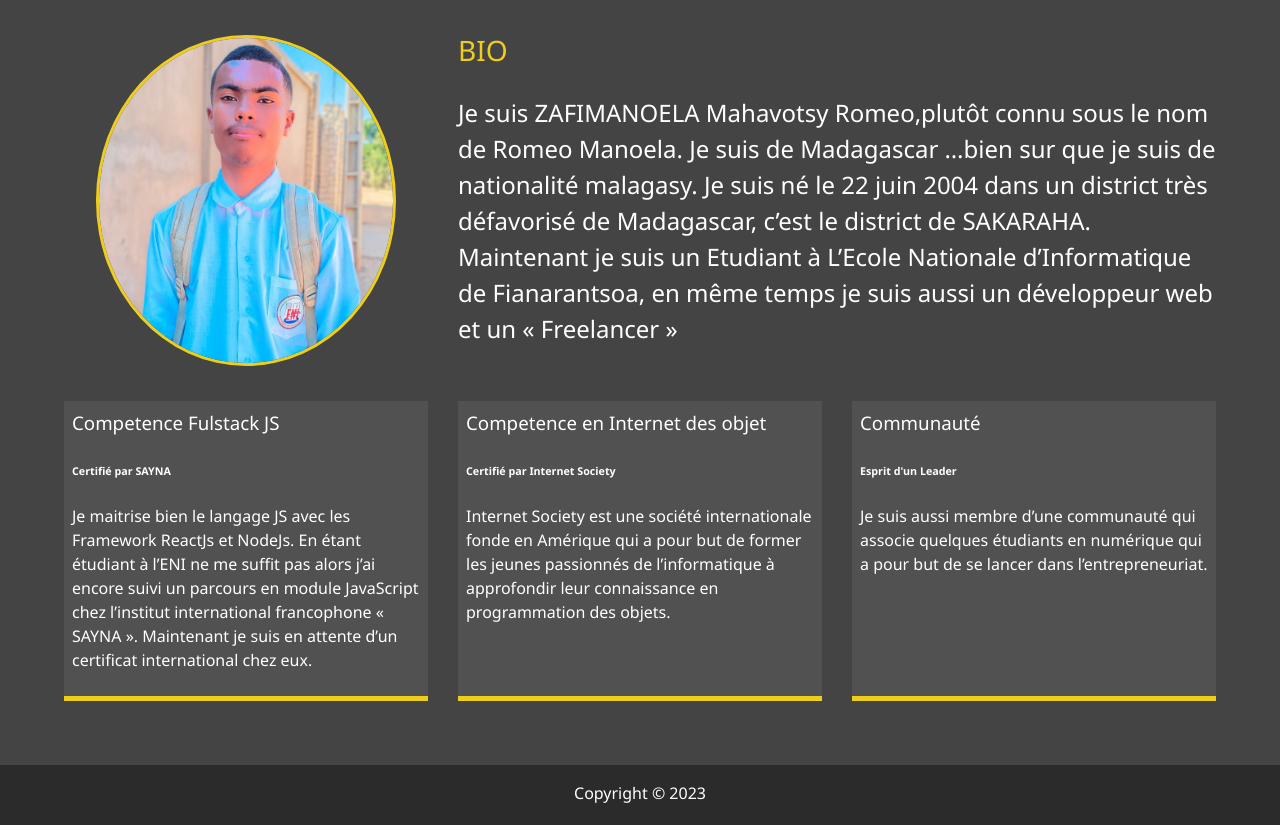
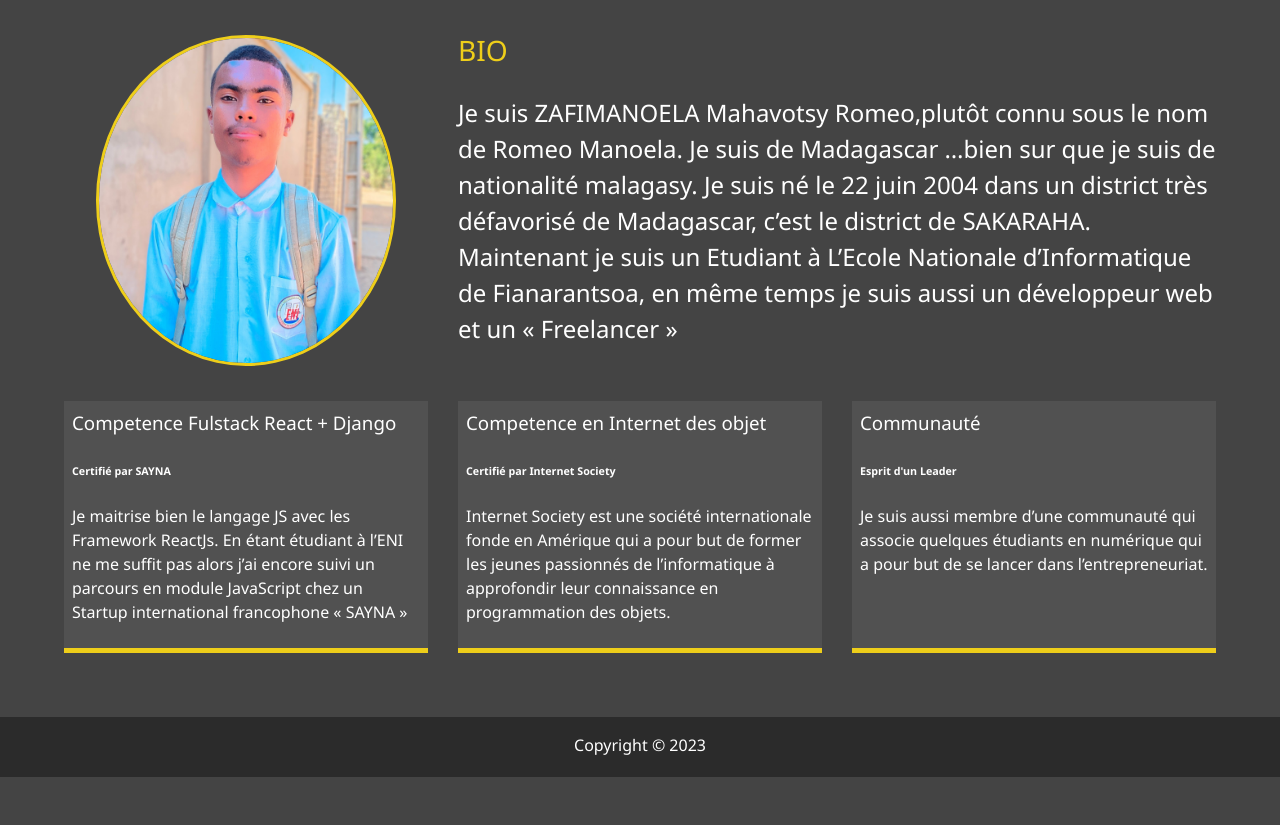
Before and after one commit to RomeoManoela/Portfolio, a plain HTML site: page about.html in a window 1280 px wide. Shown: the part 253-1078 px from the top of the page. After the commit the page ends 1030 px from the top, so only its background shows below. Drawn offline with Linux system fonts and the light colour scheme.

Commit message:
Update about.html

```diff
--- a/about.html
+++ b/about.html
@@ -74,14 +74,13 @@
         </div>
 
         <div class="job job-1">
-          <h3>Competence Fulstack JS</h3>
+          <h3>Competence Fulstack React + Django</h3>
           <h6>Certifié par SAYNA</h6>
           <p>
-            Je maitrise bien le langage JS avec les Framework ReactJs et NodeJs.
+            Je maitrise bien le langage JS avec les Framework ReactJs.
             En étant étudiant à l’ENI ne me suffit pas alors j’ai encore suivi
-            un parcours en module JavaScript chez l’institut international
-            francophone « SAYNA ». Maintenant je suis en attente d’un certificat
-            international chez eux.
+            un parcours en module JavaScript chez un Startup international
+            francophone « SAYNA »
           </p>
         </div>
 
```
